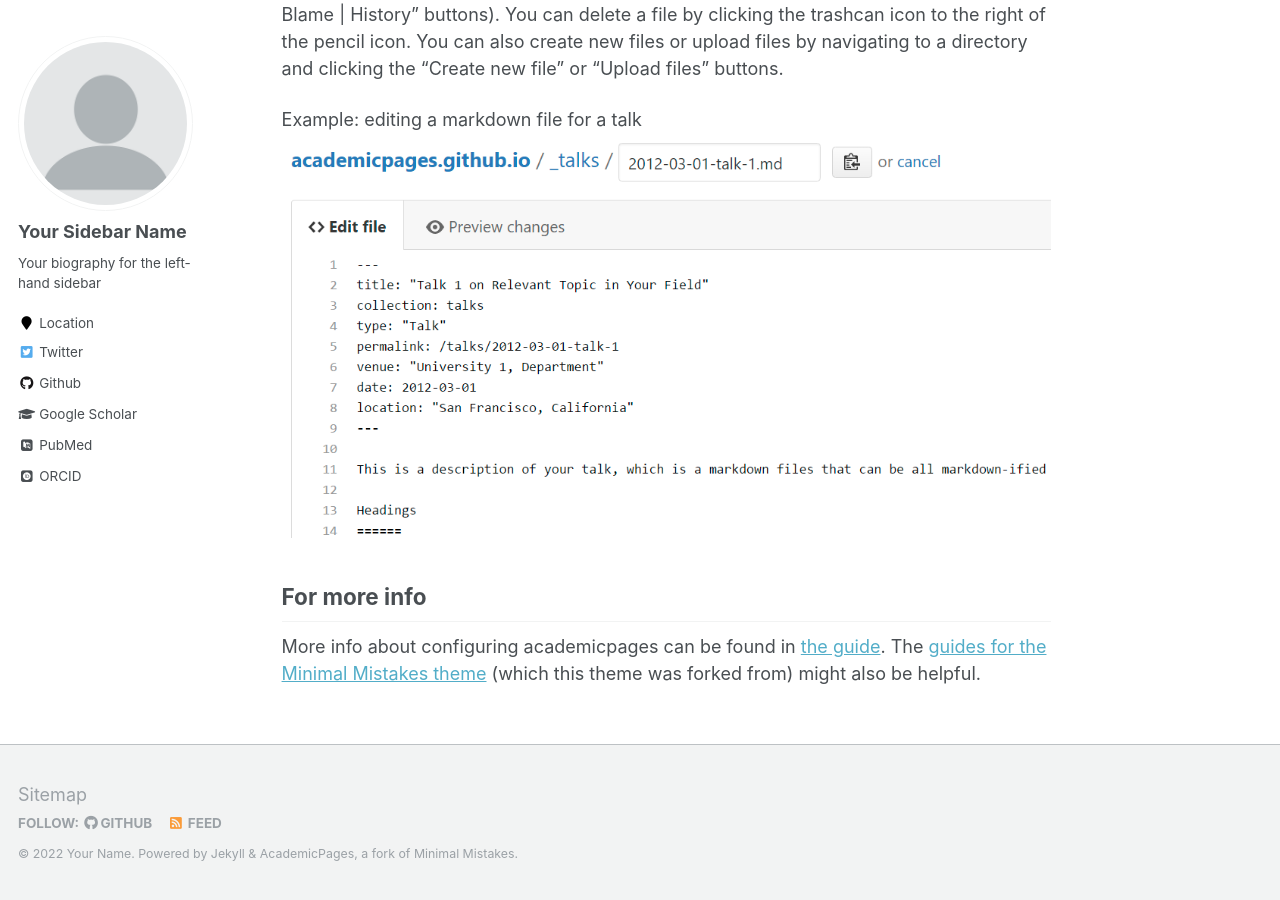
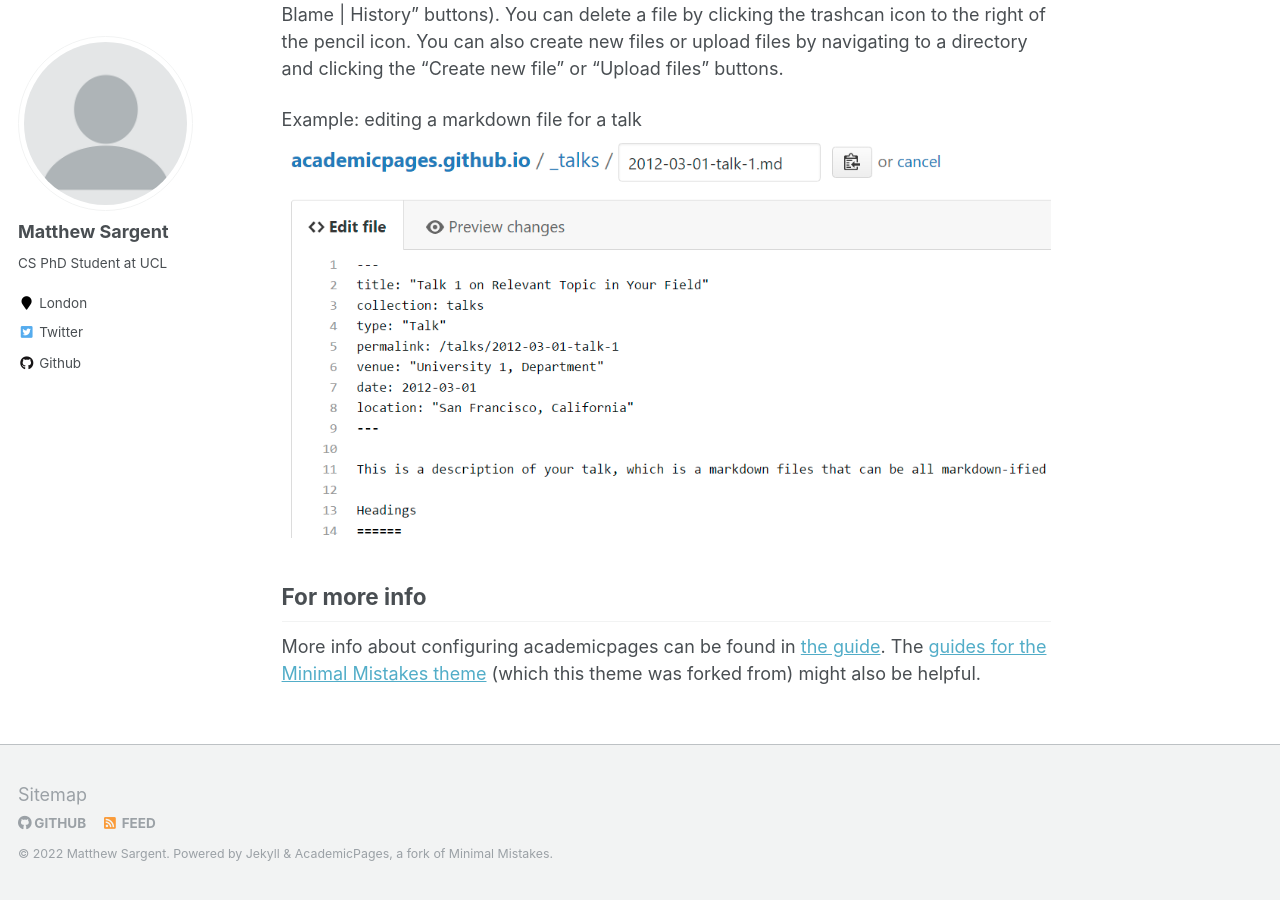
Before and after one commit to mjsargent/mjsargent.github.io, a Jekyll site: the page built from _pages/about.md, in a window 1280 px wide and 900 px high, scrolled down 2463 px. Built offline with Jekyll 4.4.1, drawn with Linux system fonts in a browser that asks for light colours; some web fonts are replaced.

Commit message:
changed template

```diff
--- a/_config.yml
+++ b/_config.yml
@@ -6,14 +6,14 @@
 # `jekyll serve`. If you change this file, please restart the server process.
 
 # Site Settings
-locale                   : "en-US"
+locale                   : "en-UK"
 title                    : "Your Name / Site Title"
 title_separator          : "-"
-name                     : &name "Your Name"
-description              : &description "personal description"
-url                      : https://academicpages.github.io # the base hostname & protocol for your site e.g. "https://mmistakes.github.io"
+name                     : &name "Matthew Sargent"
+description              : &description "This is the description"
+url                      : https://mjsargent.github.io # the base hostname & protocol for your site e.g. "https://mmistakes.github.io"
 baseurl                  : "" # the subpath of your site, e.g. "/blog"
-repository               : "academicpages/academicpages.github.io"
+repository               : "mjsargent/mjsargent.github.io"
 teaser                   :  # filename of teaser fallback teaser image placed in /images/, .e.g. "500x300.png"
 breadcrumbs              : false # true, false (default)
 words_per_minute         : 160
@@ -57,7 +57,7 @@
 
 # Social Sharing
 twitter:
-  username               : &twitter
+  matthewjsargent               : &twitter
 facebook:
   username               :
   app_id                 :
@@ -80,13 +80,13 @@
 
 # Site Author
 author:
-  name             : "Your Sidebar Name"
+  name             : "Matthew Sargent"
   avatar           : "profile.png"
-  bio              : "Your biography for the left-hand sidebar"
-  location         : "Location"
+  bio              : "CS PhD Student at UCL"
+  location         : "London"
   employer         :
-  pubmed           : "https://www.ncbi.nlm.nih.gov/pubmed/?term=john+snow"
-  googlescholar    : "http://yourfullgooglescholarurl.com"
+  pubmed           : #"https://www.ncbi.nlm.nih.gov/pubmed/?term=john+snow"
+  googlescholar    : #"http://yourfullgooglescholarurl.com"
   email            :
   researchgate     :  # example: "https://www.researchgate.net/profile/yourprofile"
   uri              :
@@ -96,20 +96,20 @@
   flickr           :
   facebook         :
   foursquare       :
-  github           : "academicpages"
+  github           : "mjsargent"
   google_plus      :
   keybase          :
   instagram        :
   impactstory      : #"https://profiles.impactstory.org/u/xxxx-xxxx-xxxx-xxxx"
   lastfm           :
   linkedin         :
-  orcid            : "http://orcid.org/yourorcidurl"
+  orcid            : #"http://orcid.org/yourorcidurl"
   pinterest        :
   soundcloud       :
   stackoverflow    : # http://stackoverflow.com/users/123456/username
   steam            :
   tumblr           :
-  twitter          : "replacethistwitterhandle"
+  twitter          : "matthewjsargent"
   vine             :
   weibo            :
   xing             :
```
